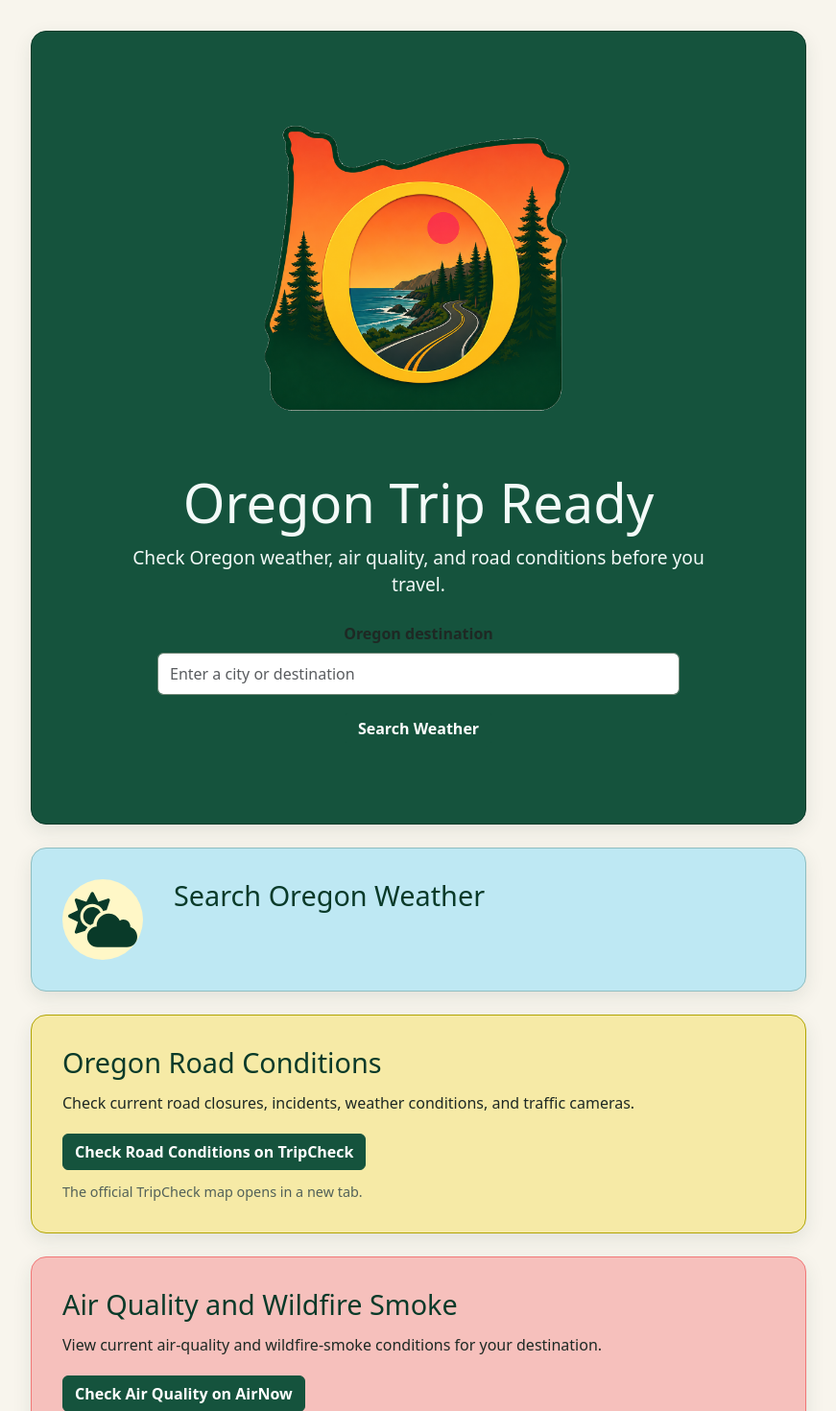
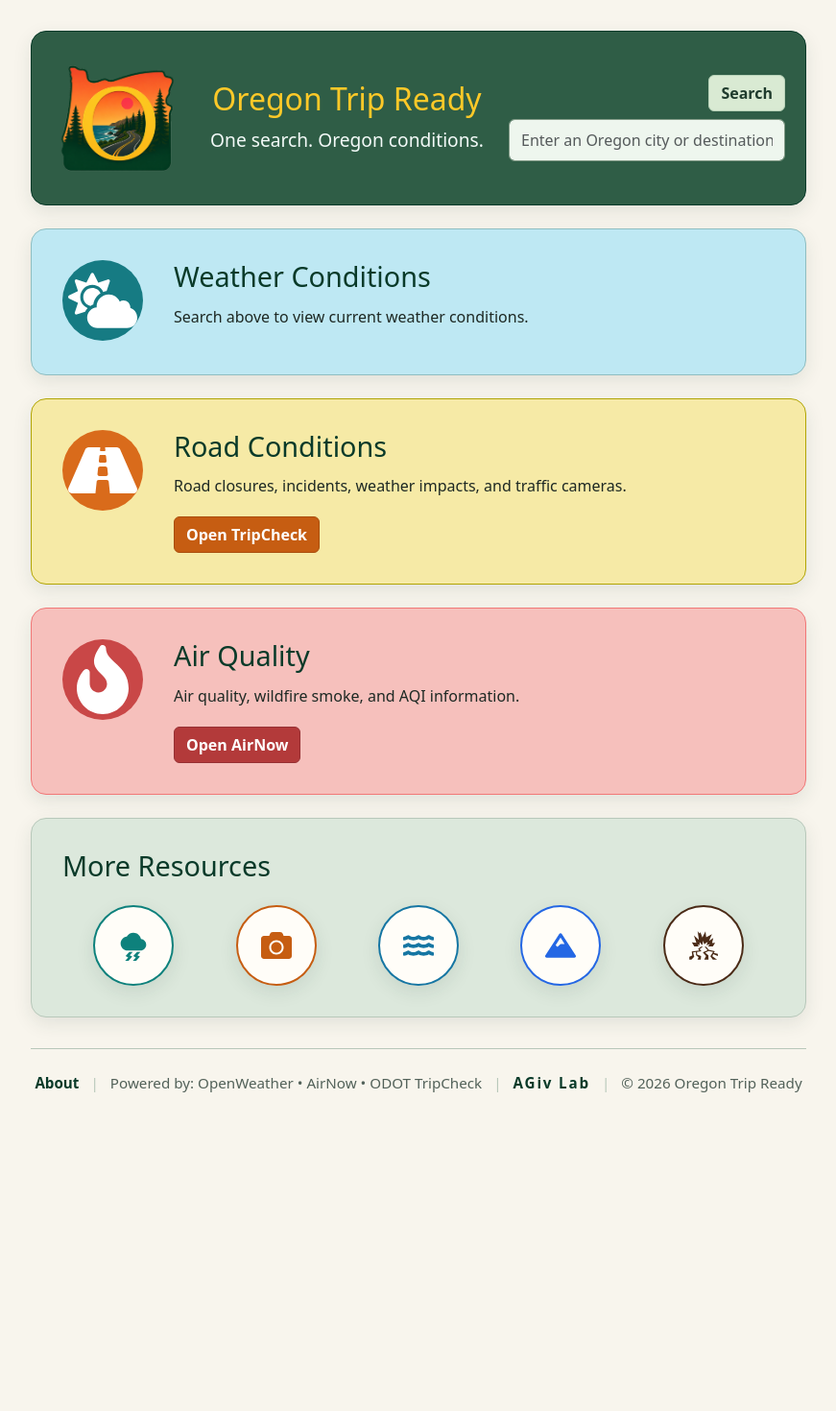
Before and after one commit to AGiv-lab/oregon-trip-ready, a React (Vite) app: page / in a window 1280 px wide. Shown: the top 1470 px of the page at 96% size, without its empty margins (204-1075 px from the left). After the commit the page ends 1212 px from the top, so only its background shows below. Built offline with nearby package versions, Linux system fonts and the light colour scheme.

Commit message:
Complete More Resources icon links

```diff
--- a/src/App.jsx
+++ b/src/App.jsx
@@ -6,7 +6,7 @@ import Form from 'react-bootstrap/Form';
 import Card from 'react-bootstrap/Card';
 import Alert from 'react-bootstrap/Alert';
 import logo from './assets/logo.png';
-import { FaCloudSun, FaMountain } from 'react-icons/fa';
+import { FaCamera, FaCloudSun, FaFire, FaMountain, FaRoad, FaWater } from 'react-icons/fa';
 import { GiEarthCrack } from 'react-icons/gi';
 import { MdThunderstorm } from 'react-icons/md';
 
@@ -63,31 +63,37 @@ class App extends React.Component {
     return (
       <Container as="main" className="trip-ready-page">
       <header className="page-header">
+  <div className="page-header-logo">
     <img
       src={logo}
       alt="Oregon Trip Ready logo"
       className="app-logo"
     />
+  </div>
 
+  <div className="page-header-content">
     <h1>Oregon Trip Ready</h1>
-  <p>Check Oregon weather, air quality, and road conditions before you travel.</p>
+    <p>One search. Oregon conditions.</p>
+  </div>
 
+  <div className="page-header-search">
     <Form className="weather-search-form" onSubmit={this.handleSubmit}>
+      <Button className="search-button" type="submit" disabled={isLoading}>
+        {isLoading ? 'Searching...' : 'Search'}
+      </Button>
+
       <Form.Group className="mb-3" controlId="destination">
-      <Form.Label>Oregon destination</Form.Label>
+        <Form.Label className="visually-hidden">Oregon destination</Form.Label>
 
         <Form.Control
           type="text"
           value={destination}
           onChange={this.handleDestinationChange}
-        placeholder="Enter a city or destination"
+          placeholder="Enter an Oregon city or destination"
         />
       </Form.Group>
-
-    <Button type="submit" disabled={isLoading}>
-      {isLoading ? 'Searching...' : 'Search Weather'}
-    </Button>
     </Form>
+  </div>
 </header>
 
  <section
@@ -100,7 +106,9 @@ class App extends React.Component {
     </div>
 
     <div className="primary-section-content">
-      <h2 id="weather-search-heading">Search Oregon Weather</h2>
+      <h2 id="weather-search-heading">Weather Conditions</h2>
+
+      {!conditions && <p>Search above to view current weather conditions.</p>}
 
       <p className="visually-hidden" role="status" aria-live="polite">
         {isLoading ? 'Weather information is loading.' : ''}
@@ -151,38 +159,93 @@ class App extends React.Component {
           className="information-section tripcheck-section"
           aria-labelledby="road-conditions-heading"
         >
-          <h2 id="road-conditions-heading">Oregon Road Conditions</h2>
-          <p>Check current road closures, incidents, weather conditions, and traffic cameras.</p>
+          <div className="primary-section-layout">
+            <div className="primary-section-icon road-section-icon">
+              <FaRoad aria-hidden="true" />
+            </div>
+
+            <div className="primary-section-content">
+              <h2 id="road-conditions-heading">Road Conditions</h2>
+              <p>Road closures, incidents, weather impacts, and traffic cameras.</p>
               <Button
+                className="road-button"
                 href="https://tripcheck.com/"
                 target="_blank"
                 rel="noopener noreferrer"
               >
-            Check Road Conditions on TripCheck
+                Open TripCheck
               </Button>
-          <p className="external-link-note">The official TripCheck map opens in a new tab.</p>
+            </div>
+          </div>
         </section>
 
         <section
           className="information-section airnow-section"
           aria-labelledby="air-quality-heading"
         >
-          <h2 id="air-quality-heading">Air Quality and Wildfire Smoke</h2>
-          <p>View current air-quality and wildfire-smoke conditions for your destination.</p>
+          <div className="primary-section-layout">
+            <div className="primary-section-icon air-section-icon">
+              <FaFire aria-hidden="true" />
+            </div>
+
+            <div className="primary-section-content">
+              <h2 id="air-quality-heading">Air Quality</h2>
+              <p>Air quality, wildfire smoke, and AQI information.</p>
               <Button
+                className="air-button"
                 href="https://fire.airnow.gov/"
                 target="_blank"
                 rel="noopener noreferrer"
               >
-            Check Air Quality on AirNow
+                Open AirNow
               </Button>
-          <p className="external-link-note">Opens the official AirNow map in a new tab.</p>
+            </div>
+          </div>
         </section>
+
+        <section
+          className="information-section resources-section"
+          aria-labelledby="more-resources-heading"
+        >
+          <h2 id="more-resources-heading">More Resources</h2>
 
           <nav
             className="resource-links"
             aria-label="Additional Oregon safety resources"
           >
+            <a
+              className="resource-icon-link nws-link"
+              href="https://www.weather.gov/alerts"
+              target="_blank"
+              rel="noopener noreferrer"
+              aria-label="Open NWS alerts in a new tab"
+            >
+              <MdThunderstorm aria-hidden="true" />
+              <span className="resource-tooltip">NWS Alerts</span>
+            </a>
+
+            <a
+              className="resource-icon-link camera-link"
+              href="https://tripcheck.com/DynamicReports/Report/Cameras"
+              target="_blank"
+              rel="noopener noreferrer"
+              aria-label="Open Oregon road cameras in a new tab"
+            >
+              <FaCamera aria-hidden="true" />
+              <span className="resource-tooltip">Road Cameras</span>
+            </a>
+
+            <a
+              className="resource-icon-link coast-link"
+              href="https://www.weather.gov/marine/"
+              target="_blank"
+              rel="noopener noreferrer"
+              aria-label="Open coast conditions in a new tab"
+            >
+              <FaWater aria-hidden="true" />
+              <span className="resource-tooltip">Coast Conditions</span>
+            </a>
+
             <a
               className="resource-icon-link avalanche-link"
               href="https://nwac.us/"
@@ -191,22 +254,7 @@ class App extends React.Component {
               aria-label="Open avalanche information in a new tab"
             >
               <FaMountain aria-hidden="true" />
-    <span className="resource-tooltip">
-      Avalanche info
-    </span>
-  </a>
-
-  <a
-    className="resource-icon-link nws-link"
-    href="https://www.weather.gov/alerts"
-    target="_blank"
-    rel="noopener noreferrer"
-    aria-label="Open National Weather Service alerts in a new tab"
-  >
-    <MdThunderstorm aria-hidden="true" />
-    <span className="resource-tooltip">
-      NWS Alerts
-    </span>
+              <span className="resource-tooltip">Avalanche</span>
             </a>
 
             <a
@@ -217,11 +265,10 @@ class App extends React.Component {
               aria-label="Open recent earthquake information in a new tab"
             >
               <GiEarthCrack aria-hidden="true" />
-    <span className="resource-tooltip">
-      Earthquakes
-    </span>
+              <span className="resource-tooltip">Earthquakes</span>
             </a>
           </nav>
+        </section>
 <footer className="site-footer">
   <a href="/about" className="footer-link">
     About
--- a/src/index.css
+++ b/src/index.css
@@ -62,18 +62,25 @@ a:focus-visible {
 }
 
 .page-header {
+  display: grid;
+  grid-template-columns: 8.75rem minmax(12rem, 1fr) minmax(15rem, 1fr);
+  align-items: center;
+  gap: clamp(1rem, 2.5vw, 1.5rem);
+  width: 100%;
   margin-bottom: 1.5rem;
-  padding: clamp(1.75rem, 5vw, 3.5rem);
+  padding: clamp(0.75rem, 2vw, 1.25rem);
   color: #f3faf8;
   text-align: center;
-  background: var(--forest-green);
+  background: #2f5d46;
   border-color: var(--forest-green-dark);
 }
 
 .page-header h1 {
   margin: 0 0 0.75rem;
-  font-size: clamp(2rem, 7vw, 3.5rem);
+  color: #ffc928;
+  font-size: clamp(1.6rem, 2.5vw, 2rem);
   line-height: 1.1;
+  white-space: nowrap;
 }
 
 .page-header p {
@@ -82,11 +89,68 @@ a:focus-visible {
   font-size: clamp(1rem, 2.5vw, 1.2rem);
 }
 
+.page-header-logo,
+.page-header-content,
+.page-header-search {
+  min-width: 0;
+}
+
 .app-logo {
   width: clamp(260px, 35vw, 380px);
   height: auto;
   display: block;
   margin: 0 auto 1.5rem;
+}
+
+.page-header .app-logo {
+  width: 8.75rem;
+  margin: 0;
+}
+
+.page-header .weather-search-form {
+  display: grid;
+  grid-template-columns: minmax(0, 1fr);
+  align-items: center;
+  justify-items: start;
+  gap: 0.5rem;
+  width: min(100%, 18rem);
+  max-width: 18rem;
+  margin: 0;
+  text-align: left;
+}
+
+.page-header .weather-search-form .mb-3 {
+  width: 100%;
+  margin-bottom: 0 !important;
+}
+
+.page-header .weather-search-form .btn {
+  justify-self: end;
+}
+
+.page-header .weather-search-form .form-control {
+  color: #1f3b2d;
+  background-color: #eef6ee;
+  border-color: #829b87;
+}
+
+.page-header .weather-search-form .form-label {
+  color: #f3faf8;
+}
+
+@media (max-width: 767px) {
+  .page-header {
+    grid-template-columns: 1fr;
+  }
+
+  .page-header .app-logo {
+    margin-inline: auto;
+  }
+
+  .page-header .weather-search-form {
+    width: min(100%, 18rem);
+    margin-inline: auto;
+  }
 }
 
 .weather-search-section,
@@ -118,8 +182,8 @@ a:focus-visible {
 }
 
 .weather-section-icon {
-  color: var(--forest-green-dark);
-  background: #fff7c7;
+  color: #fff;
+  background: #167b83;
   font-size: clamp(3rem, 8vw, 4.5rem);
 }
 
@@ -173,6 +237,26 @@ a:focus-visible {
   opacity: 1;
 }
 
+.search-button {
+  color: #1f3b2d;
+  background-color: #d9ead3;
+  border-color: #b8d2b8;
+  font-weight: 700;
+}
+
+.search-button:hover,
+.search-button:active,
+.btn-primary.search-button:first-child:active {
+  color: #1f3b2d;
+  background-color: #c8dfc1;
+  border-color: #9fbea0;
+}
+
+.search-button:focus-visible {
+  outline: 3px solid #ffffff;
+  outline-offset: 3px;
+}
+
 .weather-card {
   max-width: 38rem;
   margin: 1.5rem auto 0;
@@ -213,10 +297,61 @@ a:focus-visible {
   border-color: #b1a504;
 }
 
+.road-section-icon,
+.air-section-icon {
+  color: #fff;
+  font-size: clamp(3rem, 8vw, 4.5rem);
+}
+
+.road-section-icon {
+  background: #d96b1b;
+}
+
+.road-button {
+  color: #fff;
+  background-color: #c65d12;
+  border-color: #a94d0c;
+}
+
+.road-button:hover,
+.road-button:active,
+.btn-primary.road-button:first-child:active {
+  color: #fff;
+  background-color: #a94708;
+  border-color: #873806;
+}
+
+.road-button:focus-visible {
+  outline: 3px solid #1f3b2d;
+  outline-offset: 3px;
+}
 
 .airnow-section {
   background: #f6c0bc;
   border-color: #f17777;
+}
+
+.air-section-icon {
+  background: #c94747;
+}
+
+.air-button {
+  color: #fff;
+  background-color: #b33a3a;
+  border-color: #963033;
+}
+
+.air-button:hover,
+.air-button:active,
+.btn-primary.air-button:first-child:active {
+  color: #fff;
+  background-color: #922d32;
+  border-color: #762329;
+}
+
+.air-button:focus-visible {
+  outline: 3px solid #fff;
+  outline-offset: 3px;
 }
 
 .external-link-note {
@@ -271,12 +406,17 @@ a:focus-visible {
   }
 }
 
- .resource-links {
+.resources-section {
+  background: var(--moss-green);
+}
+
+.resource-links {
   display: flex;
-  justify-content: center;
+  justify-content: space-evenly;
   align-items: center;
-  gap: 3rem;
-  margin: 2.5rem 0 2rem;
+  flex-wrap: wrap;
+  gap: clamp(1rem, 3vw, 2rem);
+  margin: 1.5rem 0 0;
 }
 
 .resource-icon-link {
@@ -309,6 +449,14 @@ a:focus-visible {
 
 .nws-link {
   color: #0e817c;
+}
+
+.camera-link {
+  color: #c65d12;
+}
+
+.coast-link {
+  color: #1676a3;
 }
 
 .earthquake-link {
```
Lines whose indentation alone changed are shown as unchanged.
